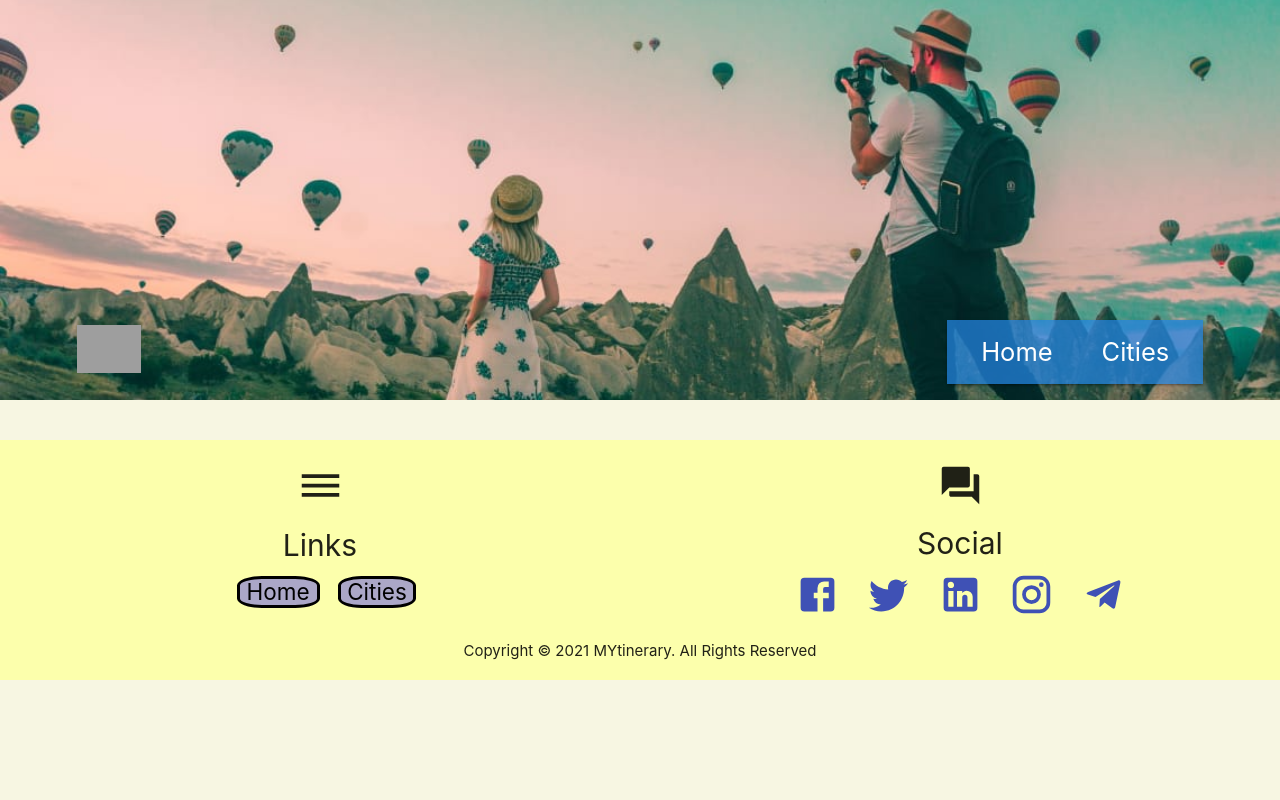
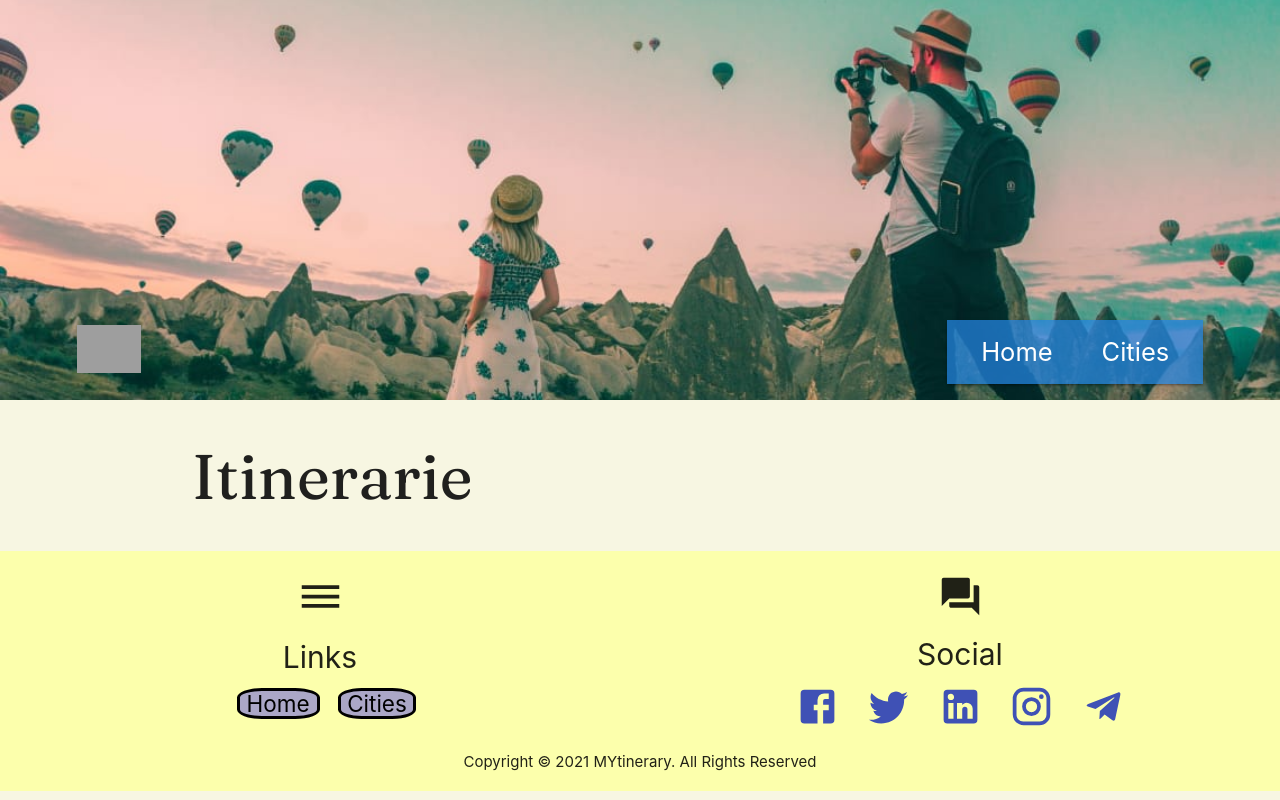
Before and after one commit to FranciscoFlorentin/FlorentinMytinerary, a React (Create React App) app in the folder frontend/: page /itineraries/1 in a window 1280 px wide. Built offline with nearby package versions, Linux system fonts and the light colour scheme; grey boxes are pictures that could not be loaded.

Commit message:
Cree componente Itinerarie y añadi Links a las ciudades

```diff
--- a/frontend/src/App.js
+++ b/frontend/src/App.js
@@ -4,15 +4,20 @@ import Header from "./components/Header";
 import Footer from "./components/Footer";
 import HomePage from "./components/HomePage";
 import Cities from "./components/Cities";
-import {BrowserRouter,Route} from "react-router-dom";
+import Itinerarie from "./components/Itinerarie"
+import {BrowserRouter,Redirect,Route,Switch} from "react-router-dom";
 
 function App() {
   return (
     <div>
       <BrowserRouter>
-        <Header />
-        <Route exact path="/" component={HomePage} />
-        <Route path="/cities" component={Cities} />
+        <Header/>
+        <Switch>
+          <Route exact path="/" component={HomePage} />
+          <Route path="/cities" component={Cities} />
+          <Route path="/itineraries/:id" component={Itinerarie} />
+          <Redirect to="/" />
+        </Switch>
         <Footer />
       </BrowserRouter>
     </div>
--- a/frontend/src/components/City.js
+++ b/frontend/src/components/City.js
@@ -5,7 +5,8 @@ export default class City extends Component {
         return (
             <>
                 <div className="city1">
-                    <Link to="/">
+                    {/* cambio el url por /itineraries/(nombre de la ciudad sin espacio) */}
+                    <Link to={`/itineraries/${(this.props.city.name).replace(/ /g, "")}`}>
                         <div style={{backgroundImage:`url("${this.props.city.dir}")`}}>
                             {<h5>{this.props.city.name}</h5>}
                         </div>
--- /dev/null
+++ b/frontend/src/components/Itinerarie.js
@@ -0,0 +1,12 @@
+import React from 'react'
+
+const Itinerarie = (props) => {
+    const cityId=props.match.params.id;
+    return (
+        <section className="container">
+            <h1>Itinerarie</h1>
+        </section>
+    )
+}
+
+export default Itinerarie;
```
Also changed, not shown: 1 other file (tests, documents, lock files or other folders).
